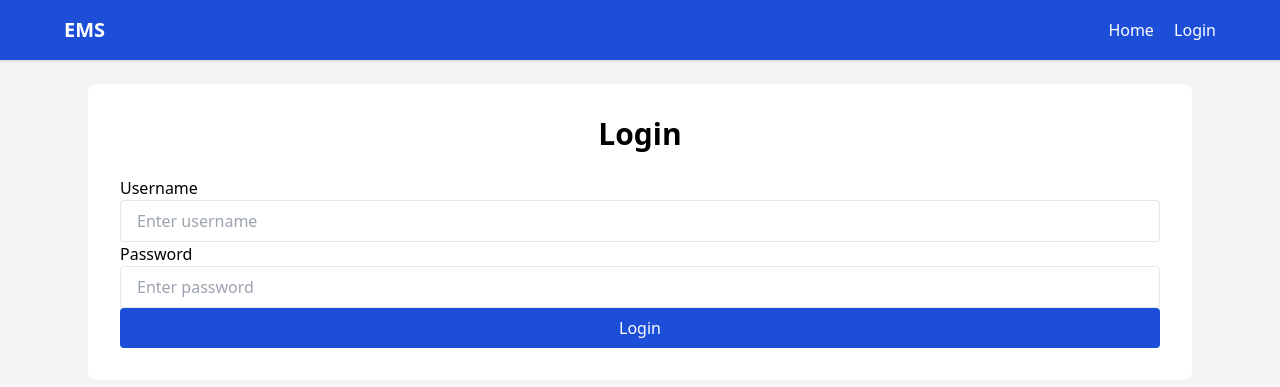
After one commit to chamudiupeka/employee_management, a Flask app: page /auth/login in a window 1280 px wide. The commit adds this page. Shown: the top 387 px of the page. Run offline with Flask 3, Linux system fonts and the light colour scheme; some libraries are stand-ins or nearby versions.

Commit message:
Add authentication blueprint and user login functionality

```diff
--- a/app/__init__.py
+++ b/app/__init__.py
@@ -12,8 +12,10 @@ def create_app():
 
     from .blueprints.home import home_bp
     from .blueprints.employees import employees_bp
+    from .blueprints.auth import auth_bp
 
     app.register_blueprint(home_bp)
+    app.register_blueprint(auth_bp, url_prefix="/auth")
     app.register_blueprint(employees_bp, url_prefix="/employees")
 
     return app
--- /dev/null
+++ b/app/blueprints/auth/__init__.py
@@ -0,0 +1 @@
+from .routes import auth_bp
--- /dev/null
+++ b/app/blueprints/auth/routes.py
@@ -0,0 +1,71 @@
+from functools import wraps
+from flask import Blueprint, render_template, request, redirect, url_for, flash, session, g
+from werkzeug.security import check_password_hash
+from app.db import get_db
+
+auth_bp = Blueprint("auth", __name__)
+
+
+@auth_bp.before_app_request
+def load_logged_in_user():
+    user_id = session.get("user_id")
+
+    if user_id is None:
+        g.user = None
+    else:
+        db = get_db()
+        with db.cursor() as cur:
+            cur.execute(
+                "SELECT id, username FROM users WHERE id = %s",
+                (user_id,)
+            )
+            g.user = cur.fetchone()
+
+
+def login_required(view):
+    @wraps(view)
+    def wrapped_view(*args, **kwargs):
+        if g.user is None:
+            flash("Please log in first.", "error")
+            return redirect(url_for("auth.login"))
+        return view(*args, **kwargs)
+    return wrapped_view
+
+
+@auth_bp.route("/login", methods=["GET", "POST"])
+def login():
+    if request.method == "POST":
+        username = request.form["username"].strip()
+        password = request.form["password"]
+
+        db = get_db()
+        error = None
+
+        with db.cursor() as cur:
+            cur.execute(
+                "SELECT id, username, password_hash FROM users WHERE username = %s",
+                (username,)
+            )
+            user = cur.fetchone()
+
+        if user is None:
+            error = "Incorrect username."
+        elif not check_password_hash(user[2], password):
+            error = "Incorrect password."
+
+        if error is None:
+            session.clear()
+            session["user_id"] = user[0]
+            flash("Login successful!", "success")
+            return redirect(url_for("employees.list_employees"))
+
+        flash(error, "error")
+
+    return render_template("auth/login.html")
+
+
+@auth_bp.route("/logout")
+def logout():
+    session.clear()
+    flash("You have been logged out.", "success")
+    return redirect(url_for("auth.login"))
--- a/app/blueprints/employees/routes.py
+++ b/app/blueprints/employees/routes.py
@@ -1,11 +1,13 @@
 from flask import Blueprint, flash, redirect, render_template, request, url_for
 
 from app.db import get_db
+from app.blueprints.auth.routes import login_required
 
 employees_bp = Blueprint("employees", __name__)
 
 
 @employees_bp.route("/")
+@login_required
 def list_employees():
     search = request.args.get("search", "").strip()
     db = get_db()
@@ -40,6 +42,7 @@ def list_employees():
 
 
 @employees_bp.route("/create", methods=["GET", "POST"])
+@login_required
 def create_employee():
     if request.method == "POST":
         first_name = request.form["first_name"]
@@ -72,6 +75,7 @@ def create_employee():
     return render_template("employees/create.html")
 
 
+@login_required
 @employees_bp.route("/<int:employee_id>")
 def employee_detail(employee_id):
     db = get_db()
@@ -93,6 +97,7 @@ def employee_detail(employee_id):
     return render_template("employees/detail.html", employee=employee)
 
 
+@login_required
 @employees_bp.route("/<int:employee_id>/edit", methods=["GET", "POST"])
 def edit_employee(employee_id):
     db = get_db()
@@ -150,6 +155,7 @@ def edit_employee(employee_id):
 
 
 @employees_bp.route("/<int:employee_id>/delete", methods=["POST"])
+@login_required
 def delete_employee(employee_id):
     db = get_db()
     try:
--- a/app/blueprints/home/routes.py
+++ b/app/blueprints/home/routes.py
@@ -1,8 +1,10 @@
-from flask import Blueprint, render_template
+from flask import Blueprint, render_template, g, redirect, url_for
 
 home_bp = Blueprint("home", __name__)
 
 
 @home_bp.route("/")
 def index():
+    if g.user:
+        return redirect(url_for("employees.list_employees"))
     return render_template("home/index.html")
--- /dev/null
+++ b/app/templates/auth/login.html
@@ -0,0 +1,39 @@
+{% extends "base.html" %} {% block title %}Login{% endblock %} {% block content
+%}
+<div class="min-h-[70vh] flex items-center justify-center">
+  <div class="bg-white shadow-lg rounded-lg p-8 w-full max-w-md">
+    <h2 class="text-3xl font-bold text-center mb-6">Login</h2>
+
+    <form method="POST" class="space-y-4">
+      <div>
+        <label class="block mb-1 font-medium">Username</label>
+        <input
+          type="text"
+          name="username"
+          required
+          class="w-full border rounded px-4 py-2 focus:outline-none focus:ring-2 focus:ring-blue-500"
+          placeholder="Enter username"
+        />
+      </div>
+
+      <div>
+        <label class="block mb-1 font-medium">Password</label>
+        <input
+          type="password"
+          name="password"
+          required
+          class="w-full border rounded px-4 py-2 focus:outline-none focus:ring-2 focus:ring-blue-500"
+          placeholder="Enter password"
+        />
+      </div>
+
+      <button
+        type="submit"
+        class="w-full bg-blue-700 text-white py-2 rounded hover:bg-blue-800"
+      >
+        Login
+      </button>
+    </form>
+  </div>
+</div>
+{% endblock %}
--- a/app/templates/base.html
+++ b/app/templates/base.html
@@ -15,6 +15,7 @@
         <a href="{{ url_for('home.index') }}" class="text-xl font-bold">EMS</a>
         <div class="space-x-4">
           <a href="{{ url_for('home.index') }}" class="hover:underline">Home</a>
+          {% if g.user %}
           <a
             href="{{ url_for('employees.list_employees') }}"
             class="hover:underline"
@@ -25,6 +26,15 @@
             class="hover:underline"
             >Add Employee</a
           >
+          <span class="text-sm">Hi, {{ g.user[1] }}</span>
+          <a href="{{ url_for('auth.logout') }}" class="hover:underline"
+            >Logout</a
+          >
+          {% else %}
+          <a href="{{ url_for('auth.login') }}" class="hover:underline"
+            >Login</a
+          >
+          {% endif %}
         </div>
       </div>
     </nav>
```
Also changed, not shown: sql/users_table.sql (added, +13 -0 lines).
